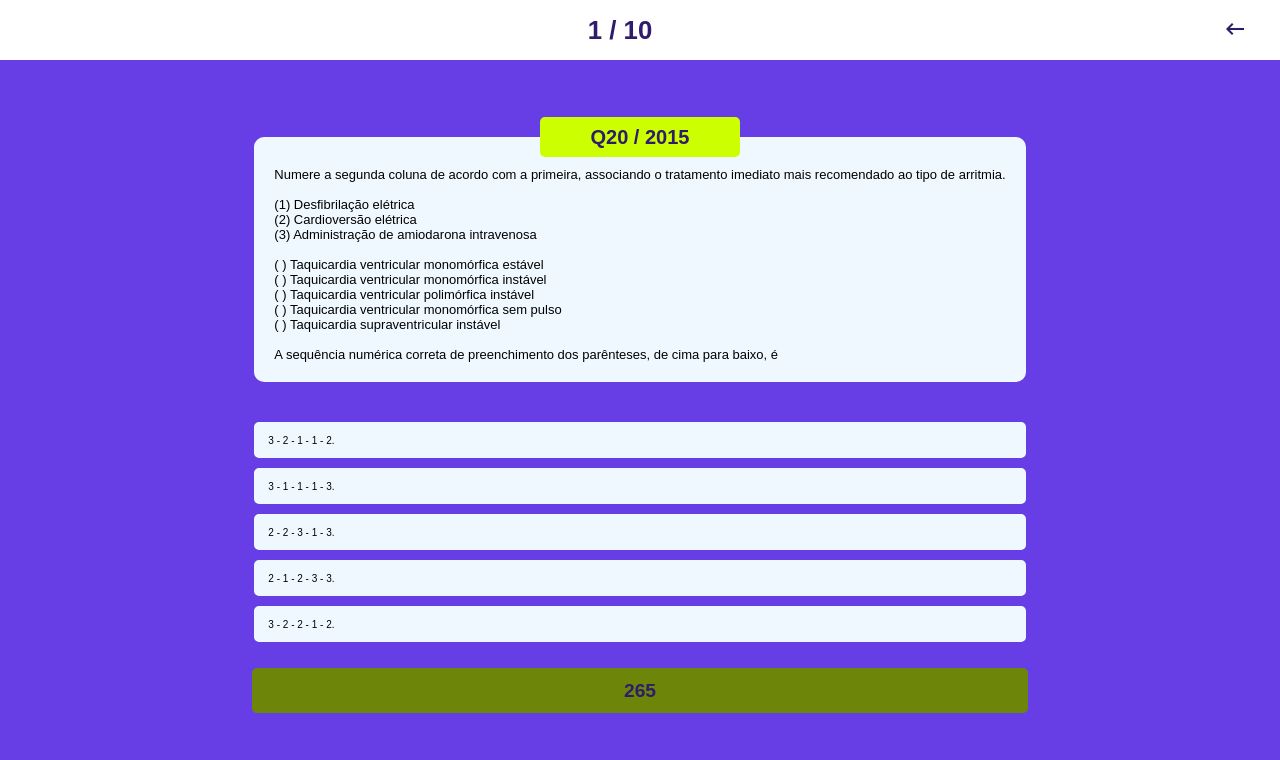
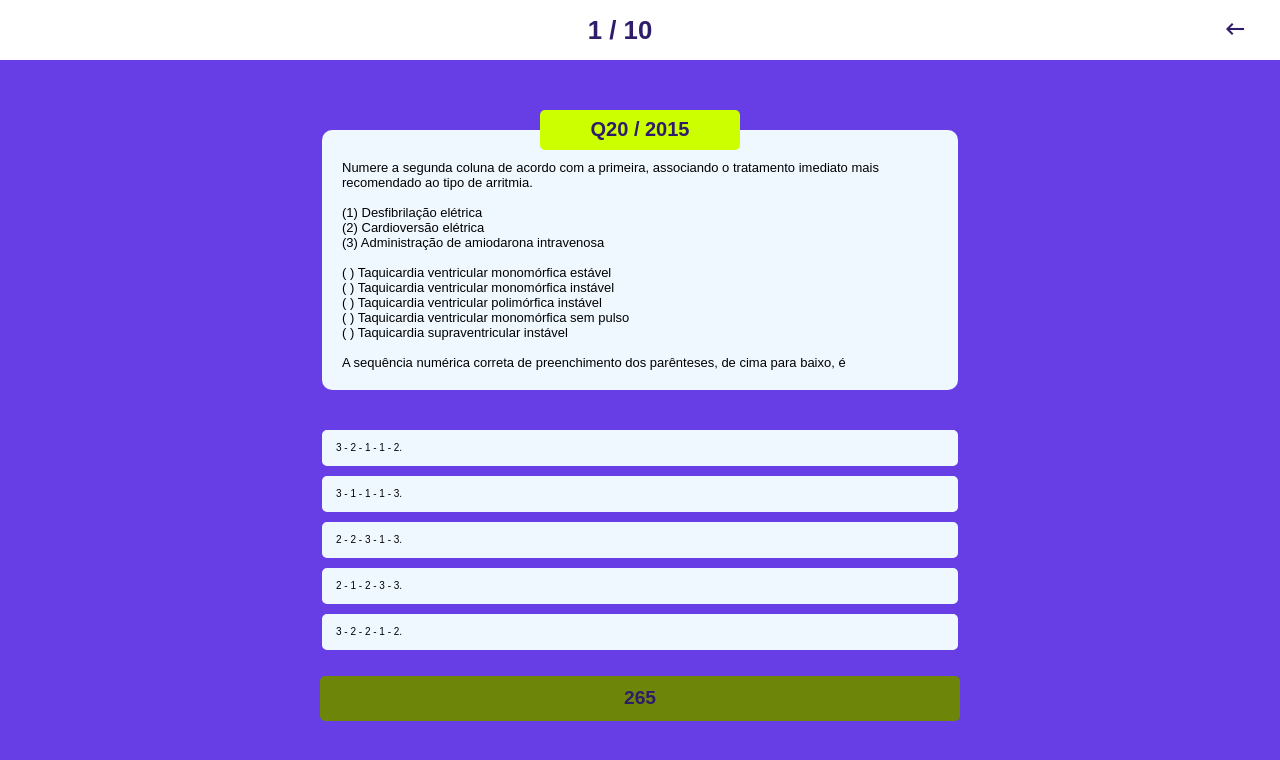
Before and after one commit to iesley-ferreira/MedQuest, a React (Create React App) app: page /game in a window 1280 px wide. Shown: the top 760 px of the page. Built offline with nearby package versions, Linux system fonts and the light colour scheme.

Commit message:
style: web game window width adjustments

```diff
--- a/src/App.css
+++ b/src/App.css
@@ -131,6 +131,10 @@ header {
   padding: 10px 25px;
   top: 0;
   width: 100%;
+}
+
+.game-container {
+  width: 50vw;
 }
 
 .material-symbols-outlined {
@@ -598,3 +602,15 @@ fieldset .button {
     padding: 0 20px 20px;
   }
 }
+
+@media (max-width: 1100px) {
+  .game-container {
+    width: 75%;
+  }
+}
+
+@media (max-width: 600px) {
+  .game-container {
+    width: 100%;
+  }
+}
--- a/src/pages/Game.js
+++ b/src/pages/Game.js
@@ -3,6 +3,7 @@ import React, { Component } from "react";
 import { connect } from "react-redux";
 import GameSection from "../components/GameSection";
 import Header from "../components/Header";
+
 import {
   disableAlternatives,
   enableAlternativesButtons,
@@ -115,7 +116,7 @@ class Game extends Component {
       <>
         <Header />
         <div className='wrapper'>
-          <div>
+          <div className='game-container'>
             {!loading && <GameSection seconds={seconds} timeOver={timeOver} />}
             {(clearTimer || seconds === 0) && (
               <button
```
Also changed, not shown: src/setupTests.js (+2 -6 lines).
